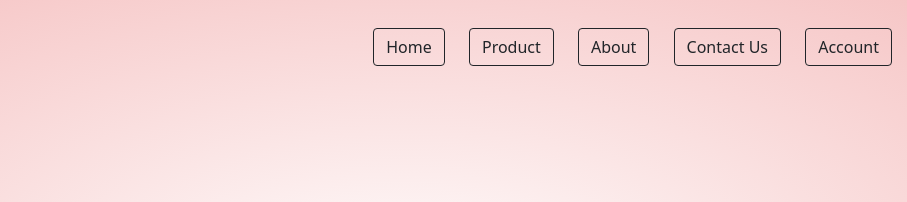
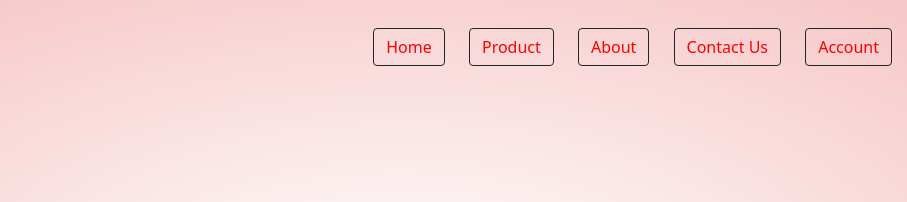
Before and after one commit to Mini-Project-GLAU-2020-21/Everyday-Mart, a plain HTML site: page frontend/index.html in a window 1280 px wide. Shown: the top 202 px of the page, 236-1143 px from the left. Drawn offline with nearby package versions, Linux system fonts and the light colour scheme; a web font is replaced by a local one.

Commit message:
updated code

```diff
--- a/frontend/index.html
+++ b/frontend/index.html
@@ -27,12 +27,12 @@
                 </div>
 
              <nav>
-                <ul>
-                    <li><button type="button" class="btn btn-outline-dark">Home</button></li>
-                    <li ><button type="button" class="btn btn-outline-dark" >Product</button><link href="E:\New folder\Product.html"></li>
-                    <li><button type="button" class="btn btn-outline-dark">About</button></li>
-                    <li><button type="button" class="btn btn-outline-dark">Contact Us</button></li>
-                    <li><button type="button" class="btn btn-outline-dark">Account</button></li>
+              <ul>
+                    <li><button type="button" class="btn btn-outline-dark"> <a href="E:\New folder\index.html" style="text-decoration: none; color: red;">Home</a></button></li>
+                    <li ><button type="button" class="btn btn-outline-dark" > <a href="E:\New folder\Product.html" style="text-decoration: none; color: red;">Product</a></button></li>
+                    <li><button type="button" class="btn btn-outline-dark"> <a href="E:\New folder\Product.html" style="text-decoration: none; color: red;">About</a></button></li>
+                    <li><button type="button" class="btn btn-outline-dark"> <a href="E:\New folder\Product.html" style="text-decoration: none; color: red;">Contact Us</a></button></li>
+                    <li><button type="button" class="btn btn-outline-dark"> <a href="E:\New folder\Product.html" style="text-decoration: none; color: red;">Account</a></button></li>
                 </ul>
 
 
```
